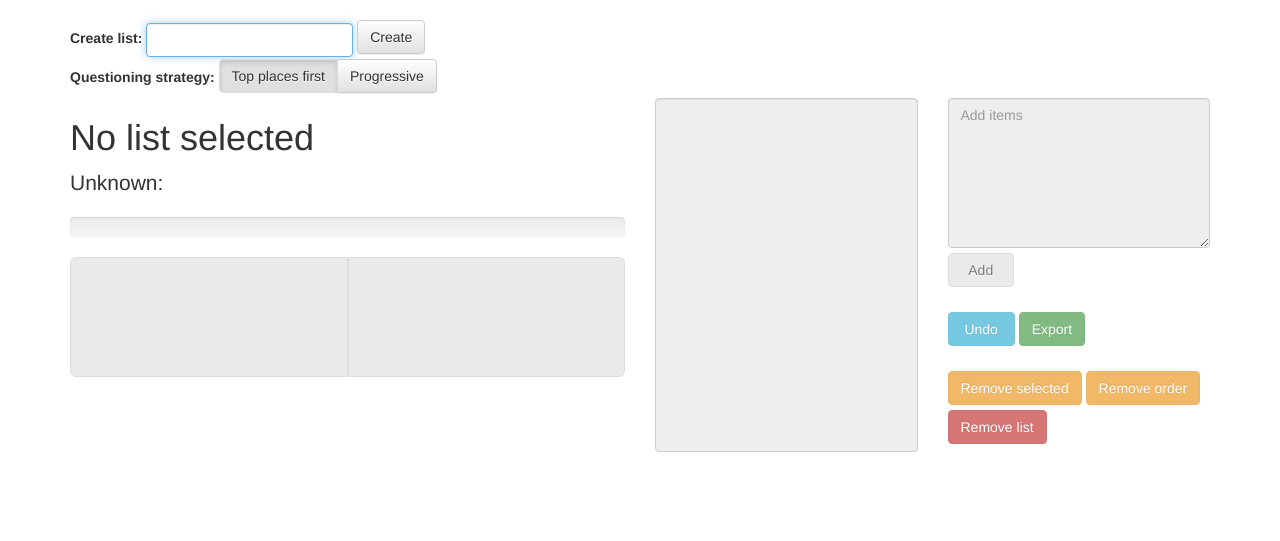
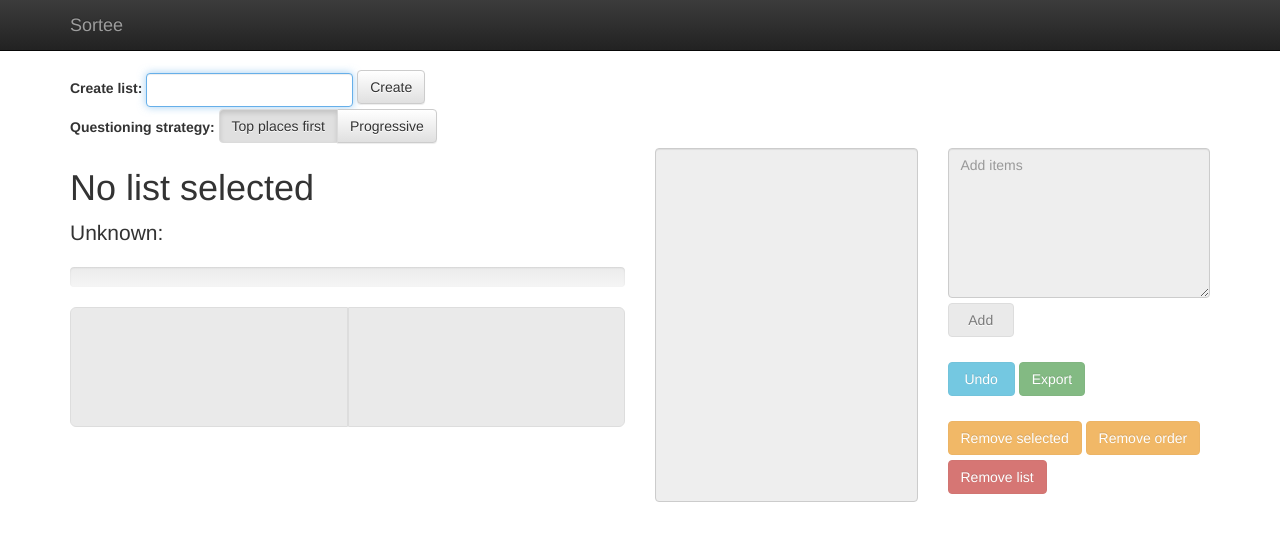
Before and after one commit to jjurm/sortee, a PHP site: page / in a window 1280 px wide. Shown: the top 541 px of the page. Run offline with PHP 8.4, Linux system fonts and the light colour scheme; lists and menus that the app fills with data are empty.

Commit message:
Add navbar

```diff
--- a/css/sortee.css
+++ b/css/sortee.css
@@ -1,5 +1,5 @@
 body {
-  padding: 20px;
+  padding-top: 70px;
 }
 .control-group button,
 .control-group select,
--- a/css/sortee.less
+++ b/css/sortee.less
@@ -1,5 +1,5 @@
 body {
-	padding: 20px;
+	padding-top: 70px;
 }
 .control-group {
 	button, select, textarea {
--- a/index.html
+++ b/index.html
@@ -14,6 +14,13 @@
 	<link rel="stylesheet" href="css/sortee.css" type="text/css" />
 </head>
 <body>
+<nav class="navbar navbar-inverse navbar-fixed-top">
+  <div class="container">
+    <div class="navbar-header">
+      <a class="navbar-brand" href="#">Sortee</a>
+    </div>
+  </div>
+</nav>
 <div class="container">
 	<div class="row first-row">
 		<div class="col-xs-6">
```
